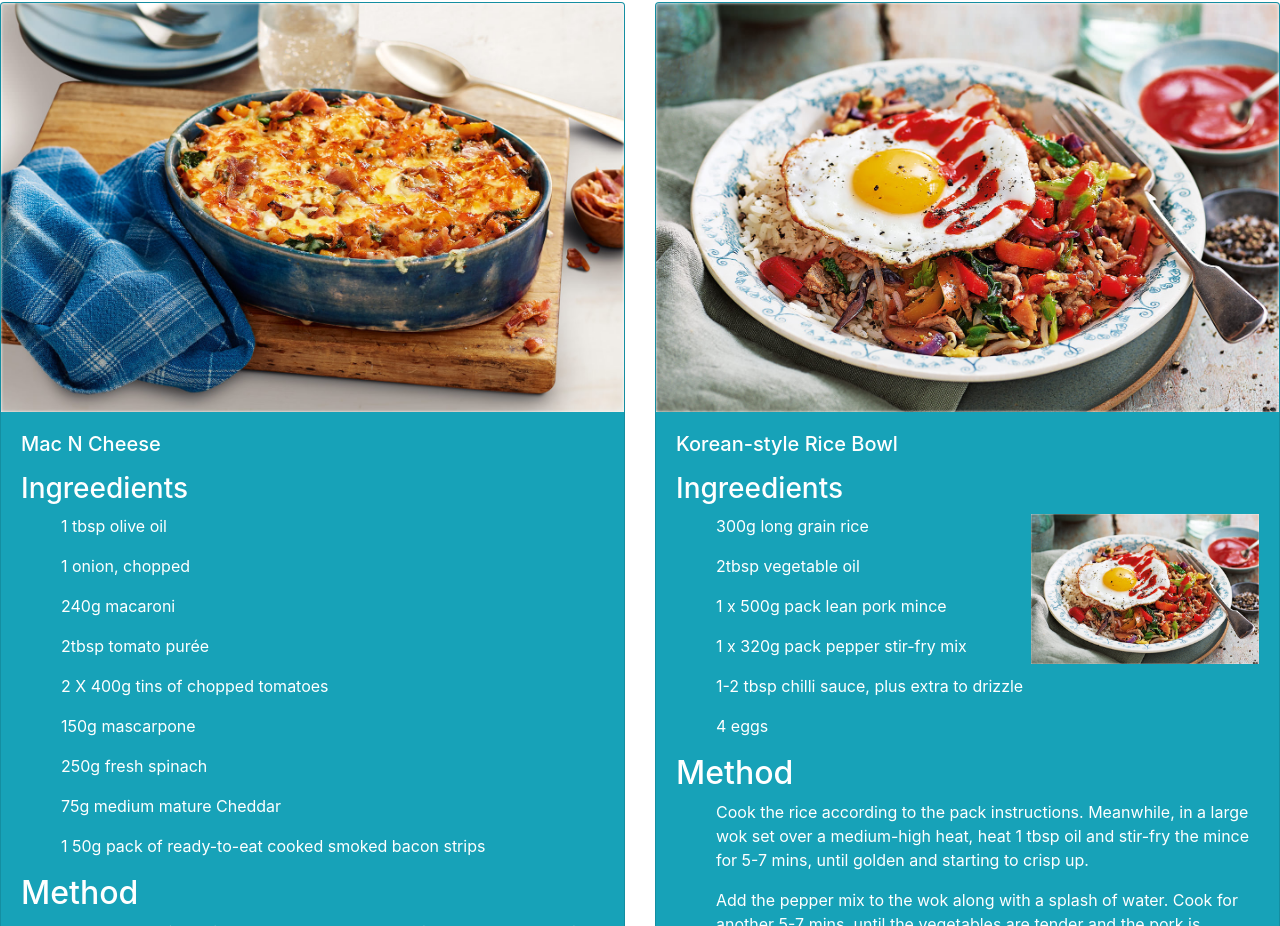
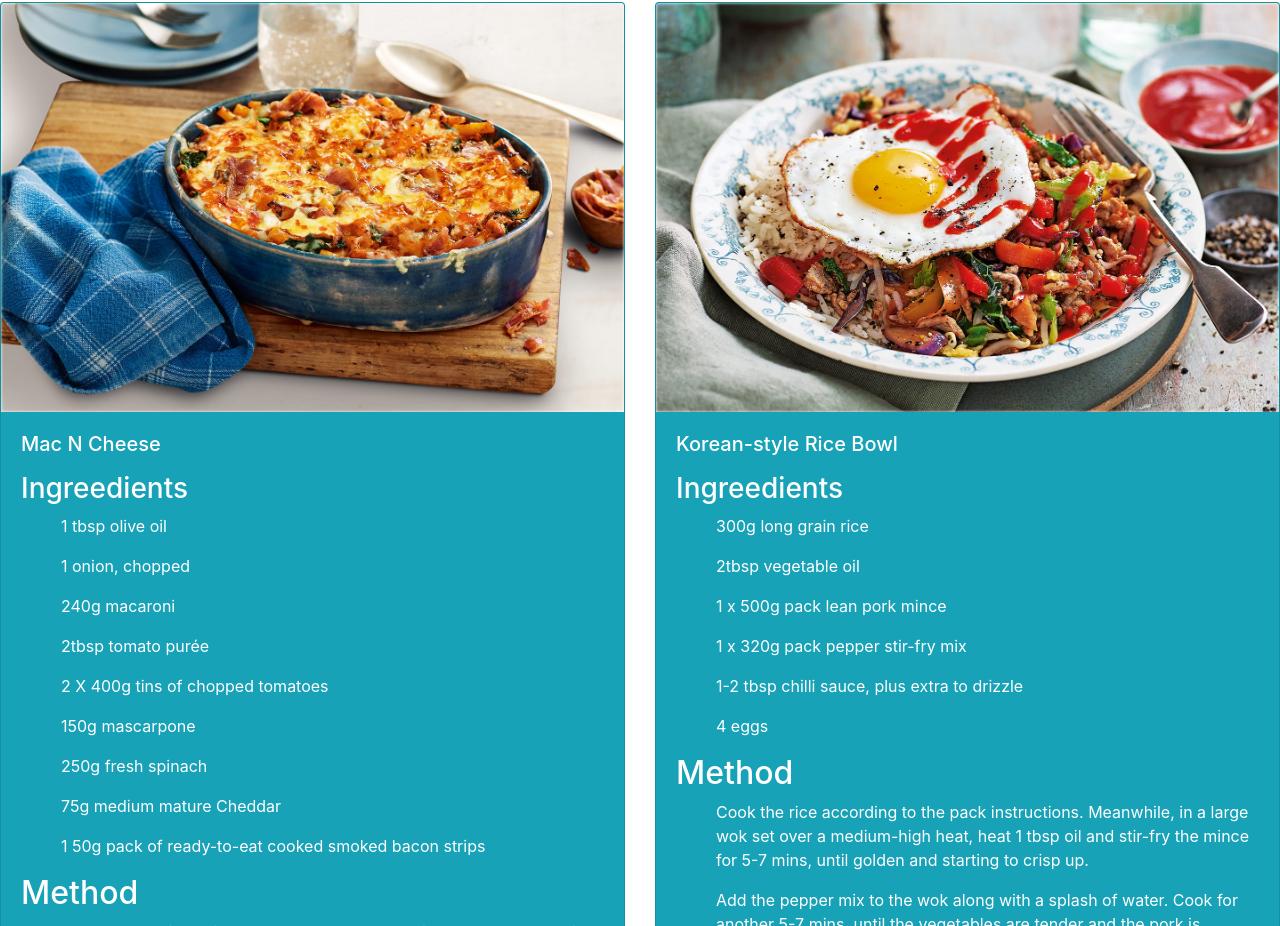
Before and after one commit to stress-less/stress-less.github.io, a plain HTML site: page student-recipes.html in a window 1280 px wide. Shown: the part 174-1100 px from the top of the page. Drawn offline with nearby package versions, Linux system fonts and the light colour scheme.

Commit message:
Amended student-recipe page
There was an image where it shouldn't have been so just took that out

```diff
--- a/student-recipes.html
+++ b/student-recipes.html
@@ -60,7 +60,7 @@
       <div class="card-body">
         <h5 class="card-title">Korean-style Rice Bowl</h5>
         <p class="card-text"></p>
-        <h3> Ingreedients </h3> <img src="RFO-1400x919-Korean-Style-Rice-Bowl-mini-b9b7c7e9-3a5f-4e67-8f8a-bcba8cc5f632-0-1400x919.jpg" alt="Image Not Available" style="float:right;width:150x;height:150px;">
+        <h3> Ingreedients </h3>
         <ul> 300g long grain rice</ul>
         <ul> 2tbsp vegetable oil </ul>
         <ul> 1 x 500g pack lean pork mince </ul>
```
